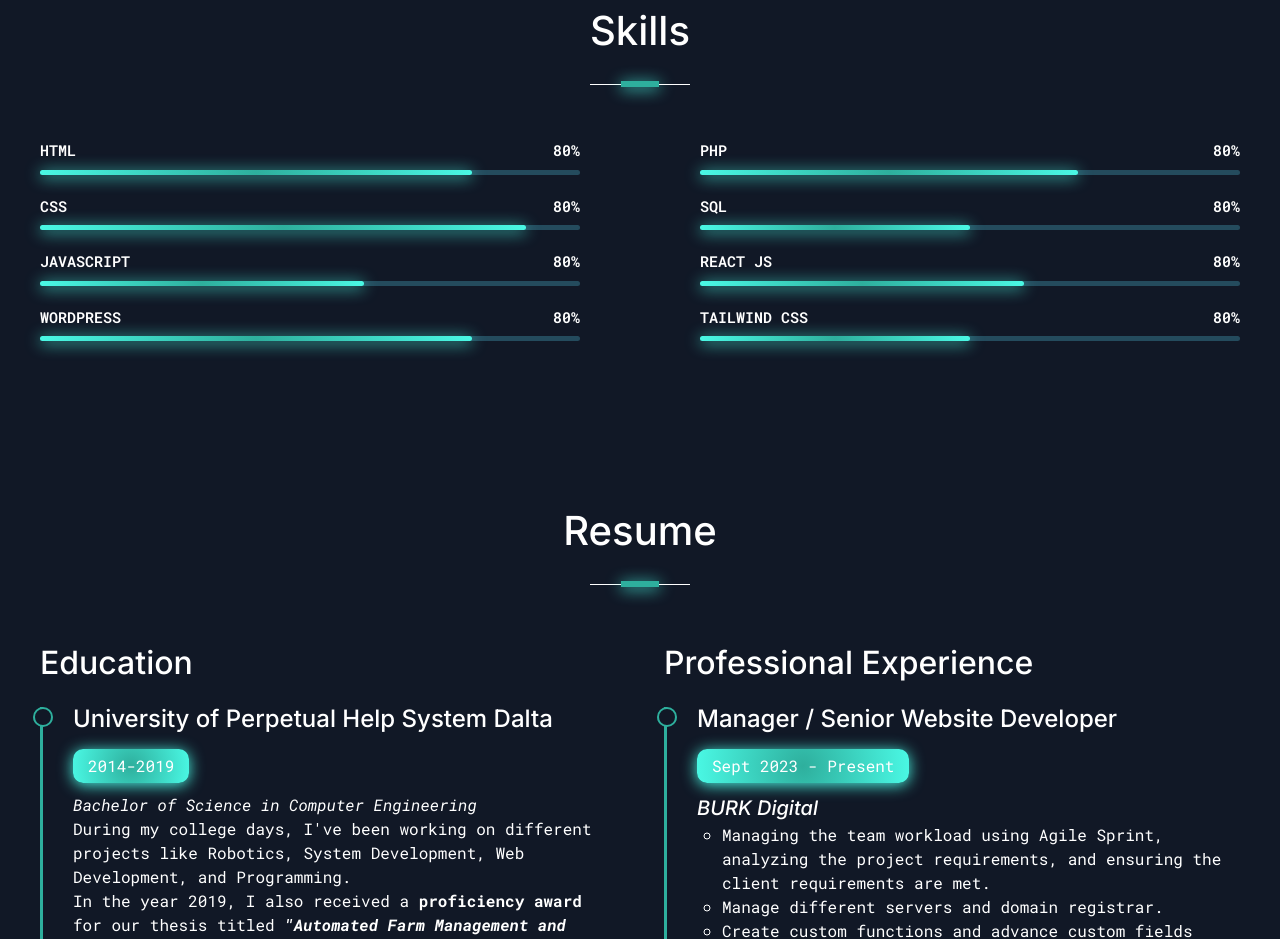
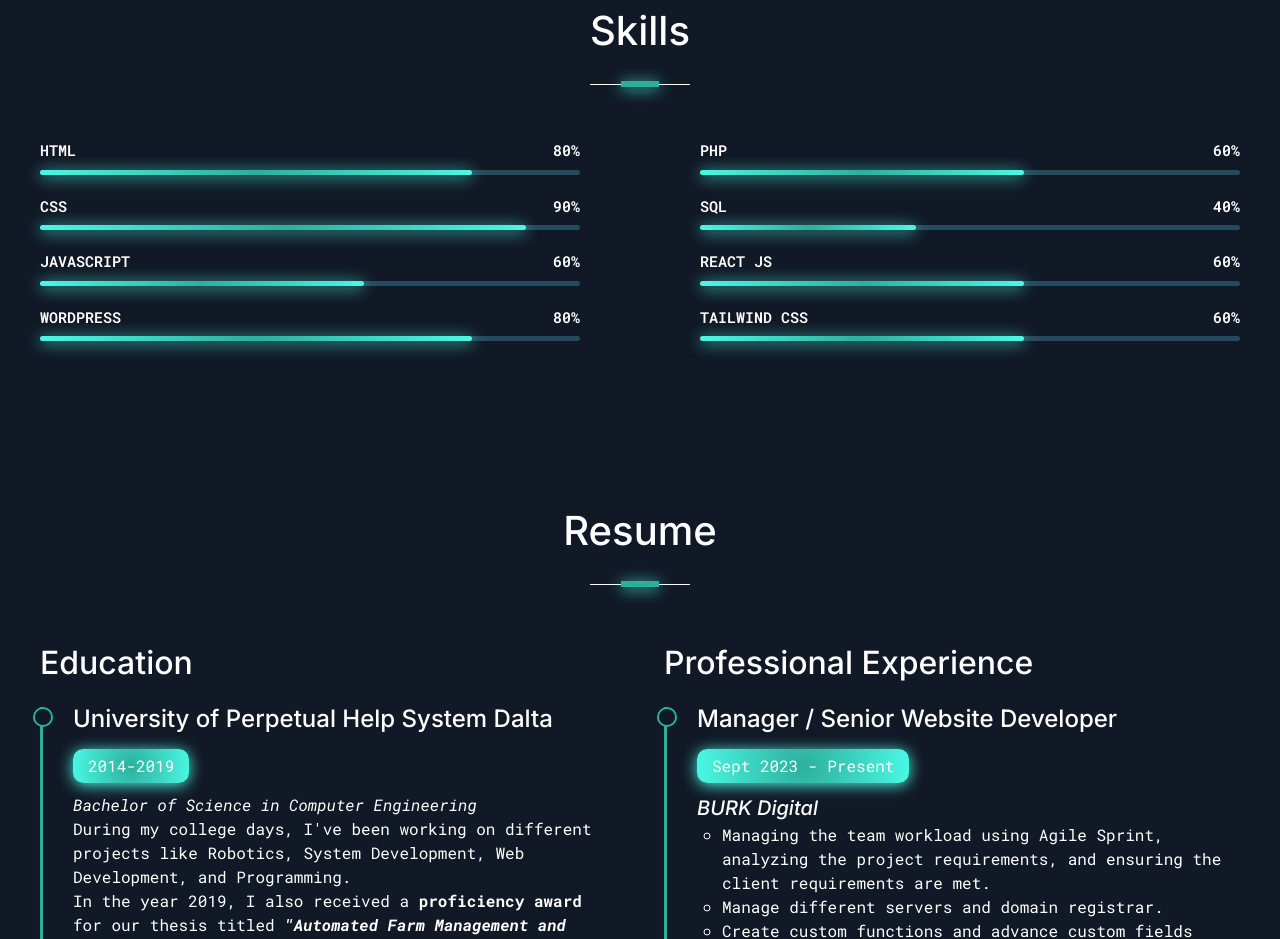
Before and after one commit to mikee-pixel/new-portfolio, a React (Vite) app: page / in a window 1280 px wide. Shown: the part 1820-2759 px from the top of the page. Built offline with nearby package versions, Linux system fonts and the light colour scheme; no server answers.

Commit message:
Update the static HTML values to skillset percentaage.

```diff
--- a/src/SkillSet.jsx
+++ b/src/SkillSet.jsx
@@ -28,10 +28,10 @@ const SkillSet = () => {
                 setSkillCss(skillCss => counter (skillCss, 90));
                 setSkillJavaScript(skillJavaScript => counter(skillJavaScript, 60));
                 setSkillWordPress(skillWordPress => counter(skillWordPress, 80));
-                setSkillPhp(skillPhp => counter(skillPhp, 70));
-                setSkillSql(skillSql => counter(skillSql, 50));
+                setSkillPhp(skillPhp => counter(skillPhp, 60));
+                setSkillSql(skillSql => counter(skillSql, 40));
                 setSkillReactJs(skillReactJs => counter(skillReactJs, 60));
-                setSkillTailwindCss(skillTailwindCss => counter(skillTailwindCss, 50));
+                setSkillTailwindCss(skillTailwindCss => counter(skillTailwindCss, 60));
 
             }, 10);
         } else {
@@ -88,7 +88,7 @@ const SkillSet = () => {
                         <div className="skill-item w-full md:w-[45%]">
                             <div className="details w-full flex flex-row items-center justify-between mb-2">
                                 <div className="skill-name">php</div>
-                                <div className="skill-percentage">80%</div>
+                                <div className="skill-percentage">60%</div>
                             </div>
                             <div className="skill-level">
                                 <div className="skill-bar">
@@ -99,7 +99,7 @@ const SkillSet = () => {
                         <div className="skill-item w-full md:w-[45%]">
                             <div className="details w-full flex flex-row items-center justify-between mb-2">
                                 <div className="skill-name">css</div>
-                                <div className="skill-percentage">80%</div>
+                                <div className="skill-percentage">90%</div>
                             </div>
                             <div className="skill-level">
                                 <div className="skill-bar">
@@ -110,7 +110,7 @@ const SkillSet = () => {
                         <div className="skill-item w-full md:w-[45%]">
                             <div className="details w-full flex flex-row items-center justify-between mb-2">
                                 <div className="skill-name">sql</div>
-                                <div className="skill-percentage">80%</div>
+                                <div className="skill-percentage">40%</div>
                             </div>
                             <div className="skill-level">
                                 <div className="skill-bar">
@@ -121,7 +121,7 @@ const SkillSet = () => {
                         <div className="skill-item w-full md:w-[45%]">
                             <div className="details w-full flex flex-row items-center justify-between mb-2">
                                 <div className="skill-name">javascript</div>
-                                <div className="skill-percentage">80%</div>
+                                <div className="skill-percentage">60%</div>
                             </div>
                             <div className="skill-level">
                                 <div className="skill-bar">
@@ -132,7 +132,7 @@ const SkillSet = () => {
                         <div className="skill-item w-full md:w-[45%]">
                             <div className="details w-full flex flex-row items-center justify-between mb-2">
                                 <div className="skill-name">react js</div>
-                                <div className="skill-percentage">80%</div>
+                                <div className="skill-percentage">60%</div>
                             </div>
                             <div className="skill-level">
                                 <div className="skill-bar">
@@ -154,7 +154,7 @@ const SkillSet = () => {
                         <div className="skill-item w-full md:w-[45%]">
                             <div className="details w-full flex flex-row items-center justify-between mb-2">
                                 <div className="skill-name">tailwind css</div>
-                                <div className="skill-percentage">80%</div>
+                                <div className="skill-percentage">60%</div>
                             </div>
                             <div className="skill-level">
                                 <div className="skill-bar">
```
